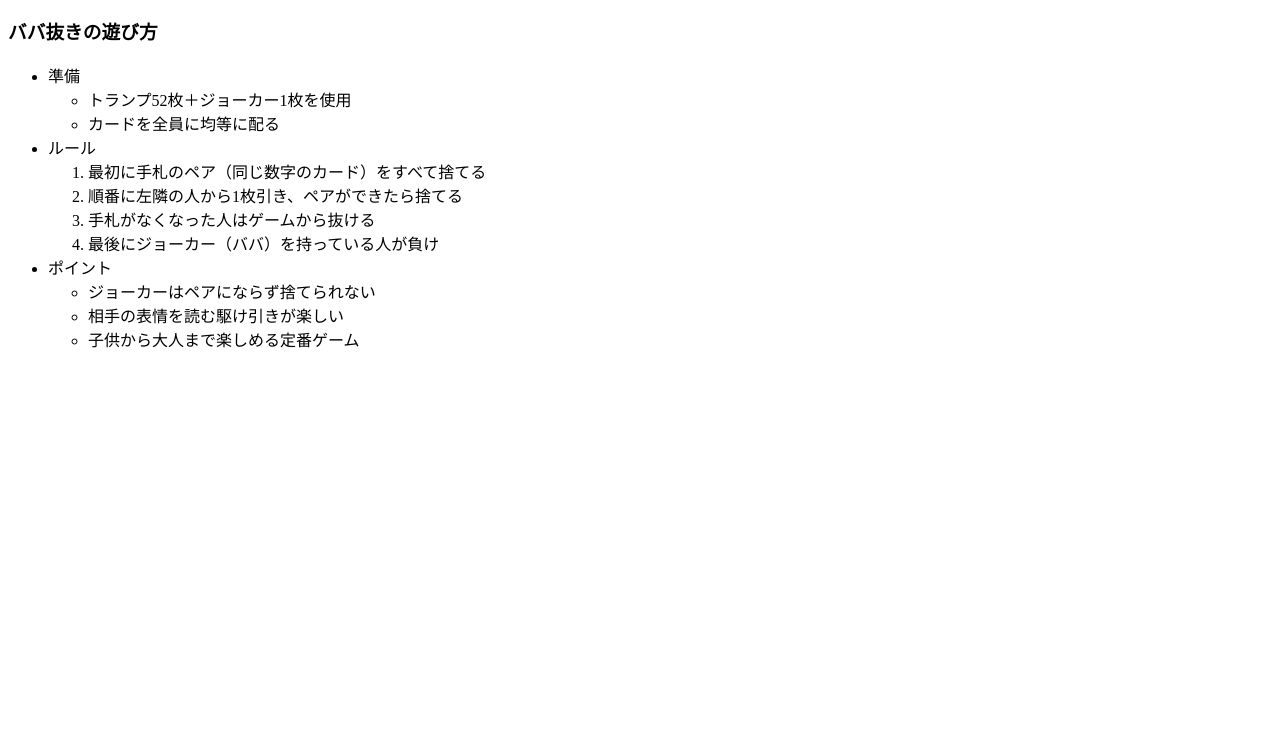
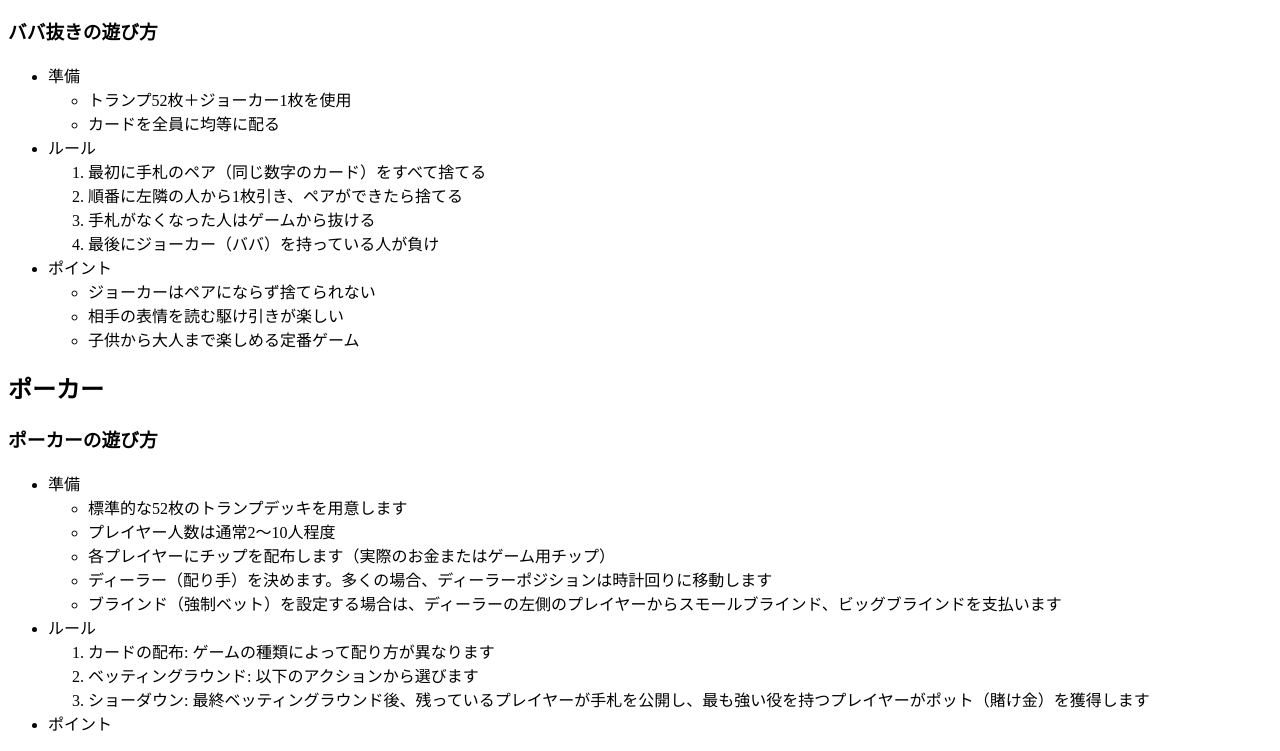
Before and after one commit to md-203/Team-12_project, a plain HTML site: page page1.html in a window 1280 px wide. Shown: the part 127-878 px from the top of the page. Before the commit the page ends 800 px from the top, so only its background shows below. Drawn offline with Linux system fonts and the light colour scheme.

Commit message:
説明の追加
ポーカーの説明を追加した

```diff
--- a/page1.html
+++ b/page1.html
@@ -14,5 +14,12 @@
         <li>ルール<ol><li>最初に手札のペア（同じ数字のカード）をすべて捨てる</li><li>順番に左隣の人から1枚引き、ペアができたら捨てる</li><li>手札がなくなった人はゲームから抜ける</li><li> 最後にジョーカー（ババ）を持っている人が負け</li></ol></li>
         <li>ポイント<ul><li> ジョーカーはペアにならず捨てられない</li><li>相手の表情を読む駆け引きが楽しい</li><li>子供から大人まで楽しめる定番ゲーム</li></ul></li>
     </ul>
+    <h2>ポーカー</h2>
+    <h3>ポーカーの遊び方</h3>
+    <ul>
+        <li>準備<ul><li> 標準的な52枚のトランプデッキを用意します</li><li>プレイヤー人数は通常2〜10人程度</li><li>各プレイヤーにチップを配布します（実際のお金またはゲーム用チップ）</li><li>ディーラー（配り手）を決めます。多くの場合、ディーラーポジションは時計回りに移動します</li><li>ブラインド（強制ベット）を設定する場合は、ディーラーの左側のプレイヤーからスモールブラインド、ビッグブラインドを支払います</li></ul></li>
+        <li>ルール<ol><li>カードの配布: ゲームの種類によって配り方が異なります<li>ベッティングラウンド: 以下のアクションから選びます</li><li>ショーダウン: 最終ベッティングラウンド後、残っているプレイヤーが手札を公開し、最も強い役を持つプレイヤーがポット（賭け金）を獲得します</li></ol></li>
+        <li>ポイント</li>
+    </ul>
 </body>
 </html>
```
